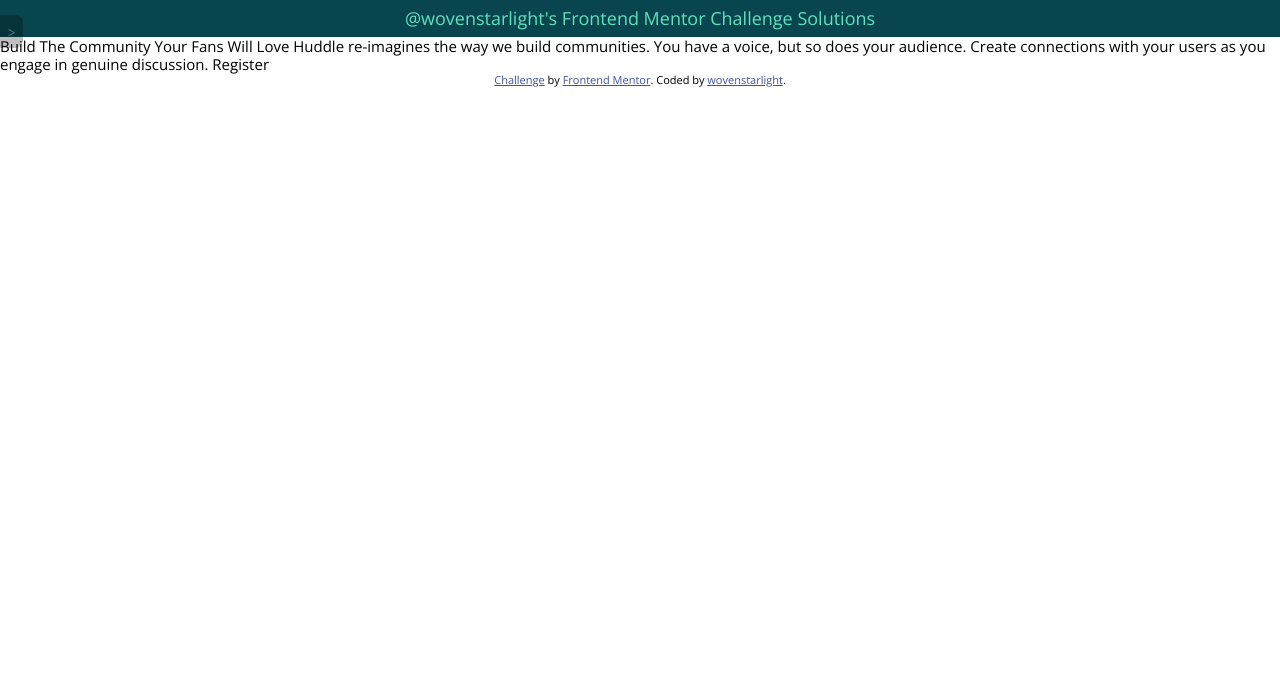
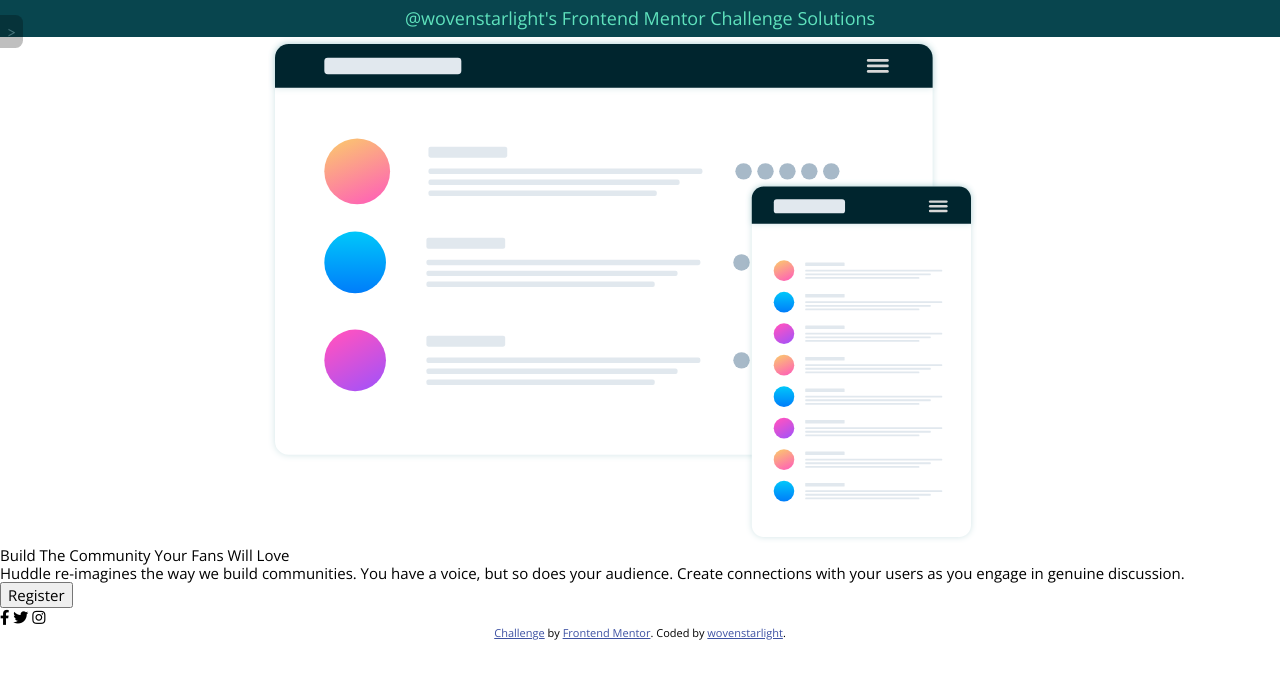
Before and after one commit to wovenstarlight/frontend-projects, a Jekyll site: the page built from _posts/2021-08-05-huddle-landing-page.html, in a window 1280 px wide. Shown: the top 679 px of the page. Built offline with Jekyll 4.4.1, drawn with Linux system fonts in a browser that asks for light colours; nearby versions of some CDN libraries.

Commit message:
Added HTML structuring

```diff
--- a/_posts/2021-08-05-huddle-landing-page.html
+++ b/_posts/2021-08-05-huddle-landing-page.html
@@ -4,9 +4,20 @@ projectname:	Huddle landing page
 frontend:		https://www.frontendmentor.io/challenges/huddle-landing-page-with-a-single-introductory-section-B_2Wvxgi0
 links:			["https://cdnjs.cloudflare.com/ajax/libs/font-awesome/5.13.0/css/all.min.css"]
 ---
-Build The Community Your Fans Will Love
+<section id="content">
+	<img src="{{ site.baseurl }}/assets/{{ page.projectlink }}/logo.svg" alt="Huddle">
 
-Huddle re-imagines the way we build communities. You have a voice, but so does your audience.
-Create connections with your users as you engage in genuine discussion.
+	<img src="{{ site.baseurl }}/assets/{{ page.projectlink }}/illustration-mockups.svg" alt="Huddle">
 
-Register
+	<section class="text">
+		<h2>Build The Community Your Fans Will Love</h2>
+		<p>Huddle re-imagines the way we build communities. You have a voice, but so does your audience. Create connections with your users as you engage in genuine discussion.</p>
+		<button>Register</button>
+	</section>
+
+	<section class="socials">
+		<i class="fab fa-facebook-f"></i>
+		<i class="fab fa-twitter"></i>
+		<i class="fab fa-instagram"></i>
+	</section>
+</section>
```
